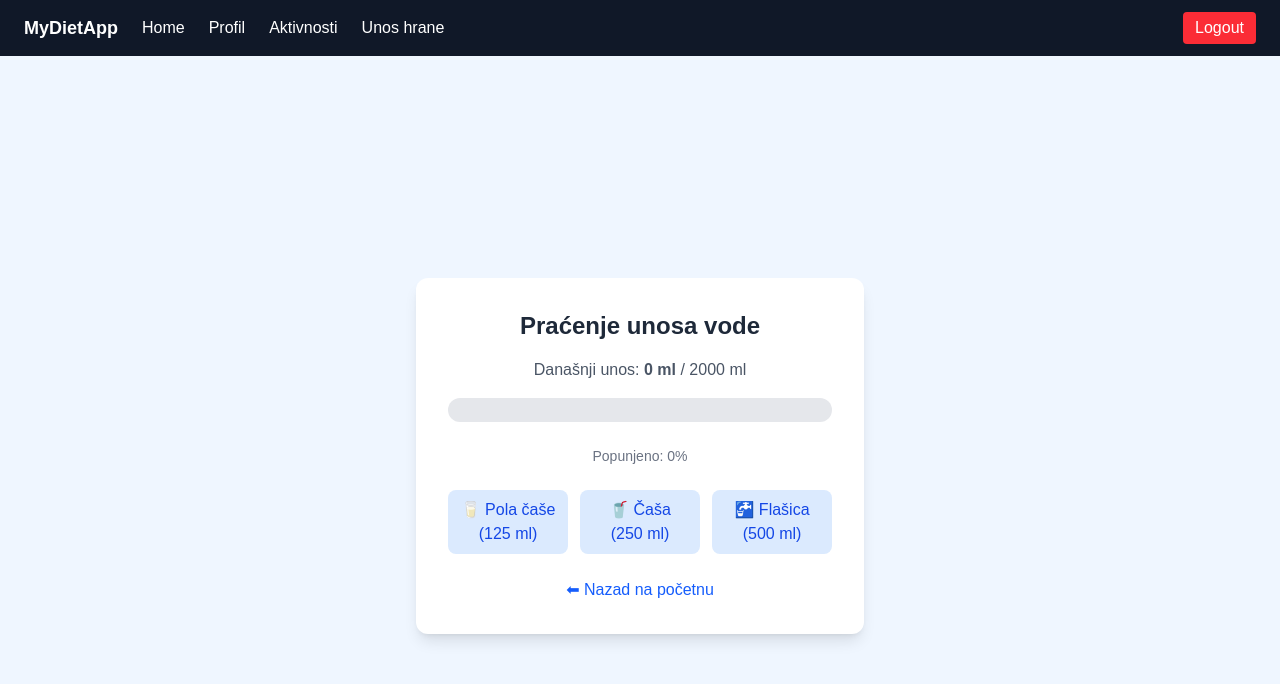
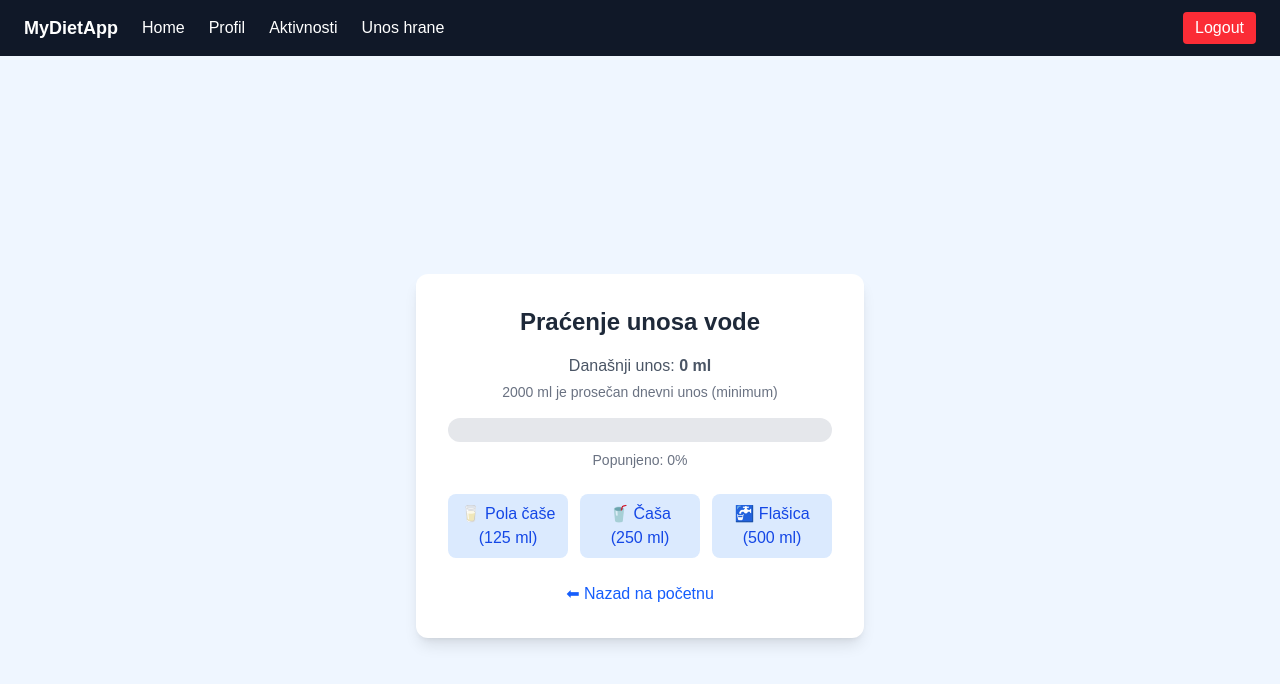
Before and after one commit to elab-development/internet-tehnologije-2025-appzapracenjeishrane, a Next.js app: page /water in a window 1280 px wide. Shown: the top 684 px of the page. Built offline with nearby package versions, Linux system fonts and the light colour scheme.

Commit message:
Updateovana voda

```diff
--- a/app/(app)/water/page.tsx
+++ b/app/(app)/water/page.tsx
@@ -4,14 +4,19 @@ import { useState } from "react";
 import Link from "next/link";
 
 export default function WaterPage() {
-  const DAILY_GOAL = 2000; // ml
+  const DAILY_GOAL = 2000; // ml – prosečan / minimalan dnevni unos
   const [intake, setIntake] = useState(0);
 
   const addWater = (amount: number) => {
-    setIntake((prev) => Math.min(prev + amount, DAILY_GOAL));
+    setIntake((prev) => prev + amount); // nema limita
   };
 
-  const progress = Math.round((intake / DAILY_GOAL) * 100);
+  const progress = Math.min(
+    Math.round((intake / DAILY_GOAL) * 100),
+    100
+  );
+
+  const isGoalReached = intake >= DAILY_GOAL;
 
   return (
     <main className="min-h-screen flex items-center justify-center bg-blue-50">
@@ -20,20 +25,28 @@ export default function WaterPage() {
           Praćenje unosa vode
         </h1>
 
-        <p className="text-gray-600 mb-4">
-          Današnji unos: <b>{intake} ml</b> / 2000 ml
+        <p className="text-gray-600 mb-1">
+          Današnji unos: <b>{intake} ml</b>
         </p>
 
-        {/* Skala / progress bar */}
-        <div className="w-full bg-gray-200 rounded-full h-6 overflow-hidden mb-6">
+        <p className="text-sm text-gray-500 mb-4">
+          2000 ml je prosečan dnevni unos (minimum)
+        </p>
+
+        {/* Progress bar */}
+        <div className="w-full bg-gray-200 rounded-full h-6 overflow-hidden mb-2">
           <div
-            className="bg-blue-500 h-6 transition-all"
+            className={`h-6 transition-all ${
+              isGoalReached ? "bg-green-500" : "bg-blue-500"
+            }`}
             style={{ width: `${progress}%` }}
           />
         </div>
 
         <div className="text-sm text-gray-500 mb-6">
-          Popunjeno: {progress}%
+          {isGoalReached
+            ? "✅ Dostignut preporučeni minimum"
+            : `Popunjeno: ${progress}%`}
         </div>
 
         {/* Dugmad */}
```
